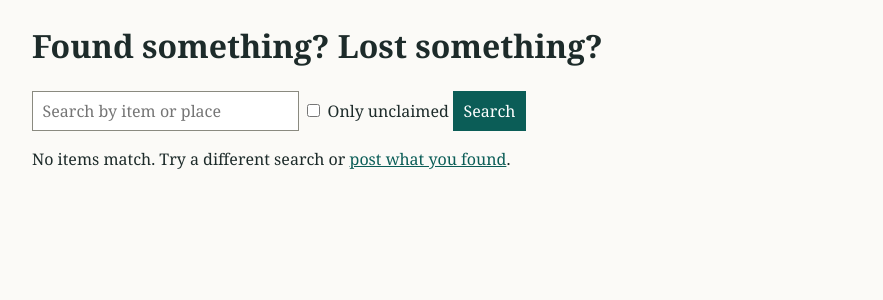
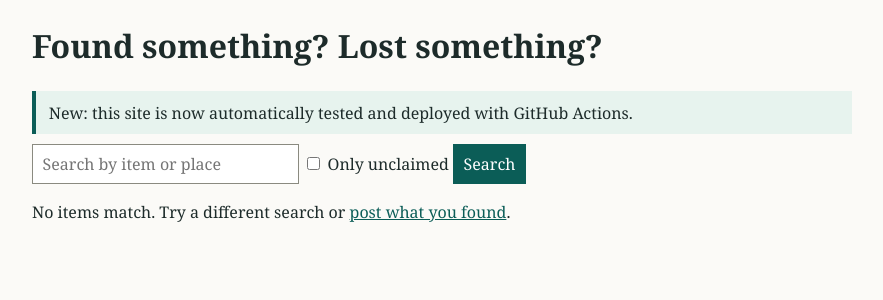
Before and after one commit to rtseng-09/lost-and-found, a Flask app: template templates/index.html in a window 1280 px wide. Shown: the part 57-357 px from the top of the page, without its empty margins (198-1081 px from the left). Run offline with Flask 3, Linux system fonts and the light colour scheme; the template is opened without the code that fills it, so the values that code supplies are empty.

Commit message:
Add home page banner announcing CI/CD
Co-Authored-By: Claude Opus 5.5 <noreply@anthropic.com>

```diff
--- a/templates/index.html
+++ b/templates/index.html
@@ -1,6 +1,7 @@
 {% extends "base.html" %}
 {% block body %}
 <h1>Found something? Lost something?</h1>
+<p class="flash ok">New: this site is now automatically tested and deployed with GitHub Actions.</p>
 <form method="get">
   <input name="q" value="{{ q }}" placeholder="Search by item or place" aria-label="Search">
   <label style="display:inline"><input type="checkbox" name="unclaimed" value="1" {{ 'checked' if unclaimed }}> Only unclaimed</label>
```
